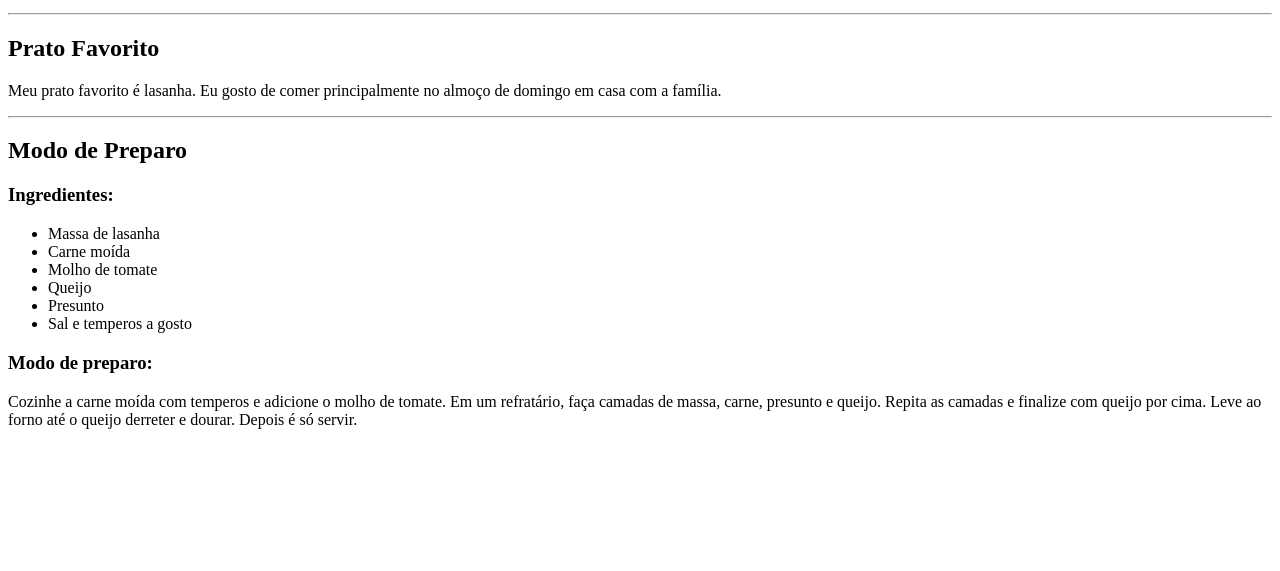
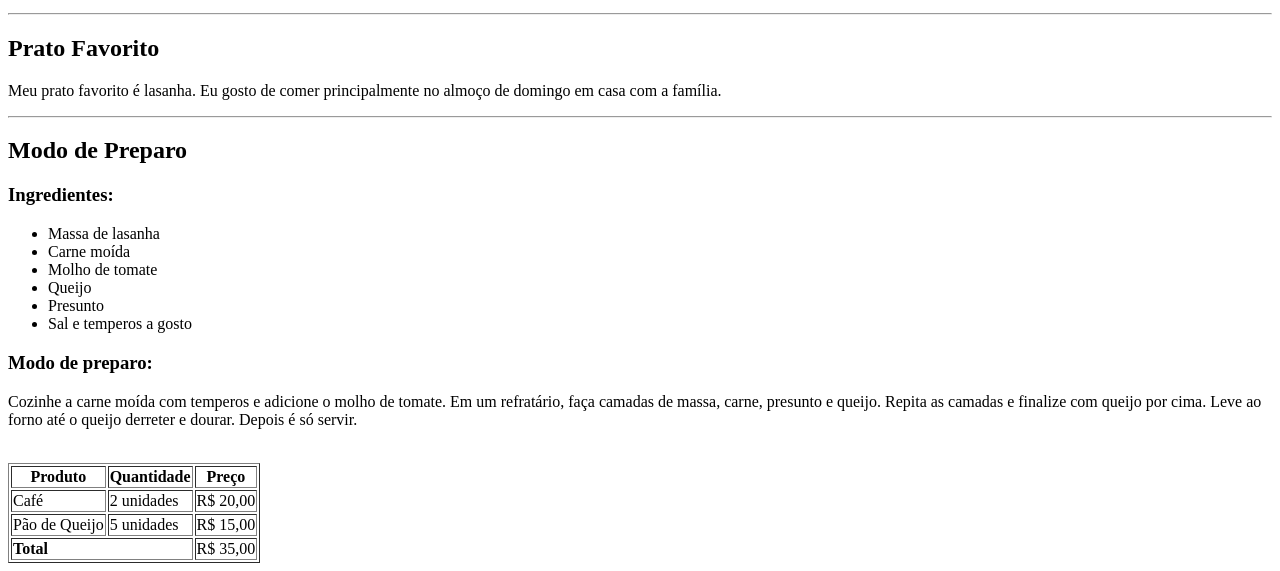
Before and after one commit to detyvitorianocastelari-gif/Fundamentos-web, a plain HTML site: page index.html in a window 1280 px wide. Shown: the part 1261-1832 px from the top of the page. Before the commit the page ends 1706 px from the top, so only its background shows below. Drawn offline with Linux system fonts and the light colour scheme.

Commit message:
Update index.html
criaçao de planilha com grade de curso

```diff
--- a/index.html
+++ b/index.html
@@ -157,3 +157,33 @@ Leve ao forno até o queijo derreter e dourar. Depois é só servir.
 
 </body>
 </html>
+
+<br>
+<table border="1"><!!--Q'border' é apenas para visualizar, o ideal é usarCSS-->
+<thead>
+<tr>
+
+<th>Produto</th>
+<th>Quantidade</th>
+<th>Preço</th>
+</tr>
+</thead>
+<tbody>
+<tr>
+<td>Café</td>
+<td>2 unidades</td>
+<td>R$ 20,00</td>
+</tr>
+<tr>
+<td>Pão de Queijo</td>
+<td>5 unidades</td>
+<td>R$ 15,00</td>
+</tr>
+</tbody>
+<tfoot>
+<tr>
+<td colspan="2"><strong>Total</strong></td>
+<td>R$ 35,00</td>
+</tr>
+</tfoot>
+</table>
```
